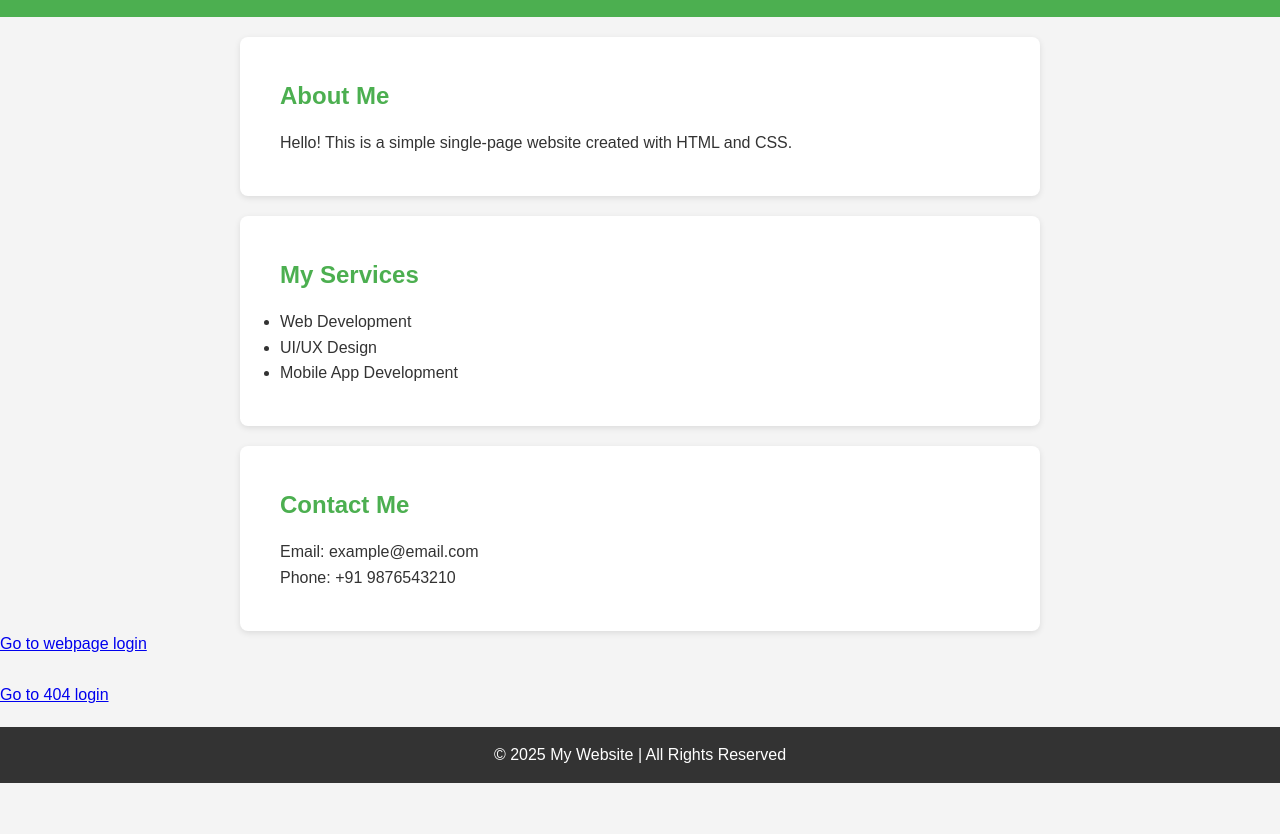
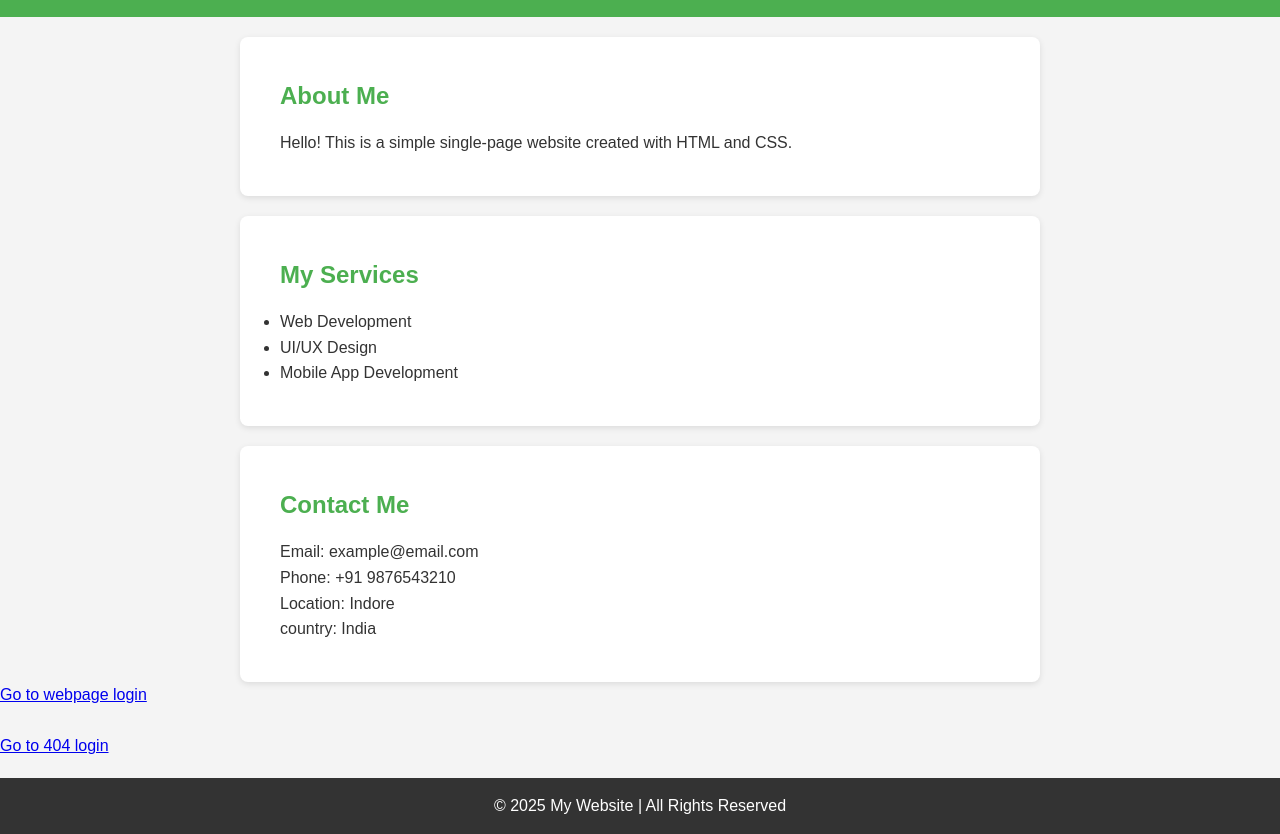
Before and after one commit to AkhileshVe/Node.js-and-express.js, a website: page pages/home.html in a window 1280 px wide. Shown: the part 90-924 px from the top of the page. Before the commit the page ends 873 px from the top, so only its background shows below. Drawn offline with Linux system fonts and the light colour scheme.

Commit message:
add location

```diff
--- a/pages/home.html
+++ b/pages/home.html
@@ -36,7 +36,8 @@
     <h2>Contact Me</h2>
     <p>Email: example@email.com</p>
     <p>Phone: +91 9876543210</p>
-
+     <p>Location: Indore</p>
+     <p>country: India</p>
   </section>
 
   <a href="/webpage">Go to webpage login</a>
```
